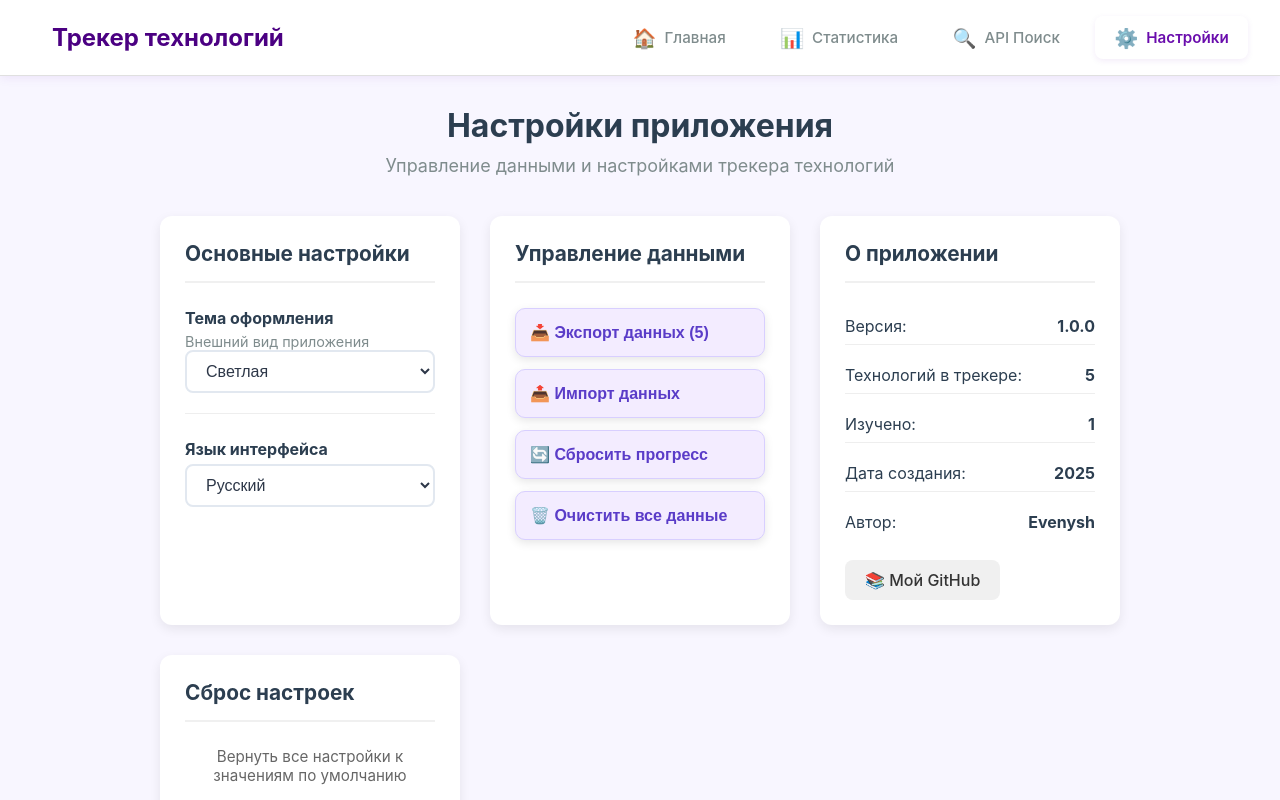
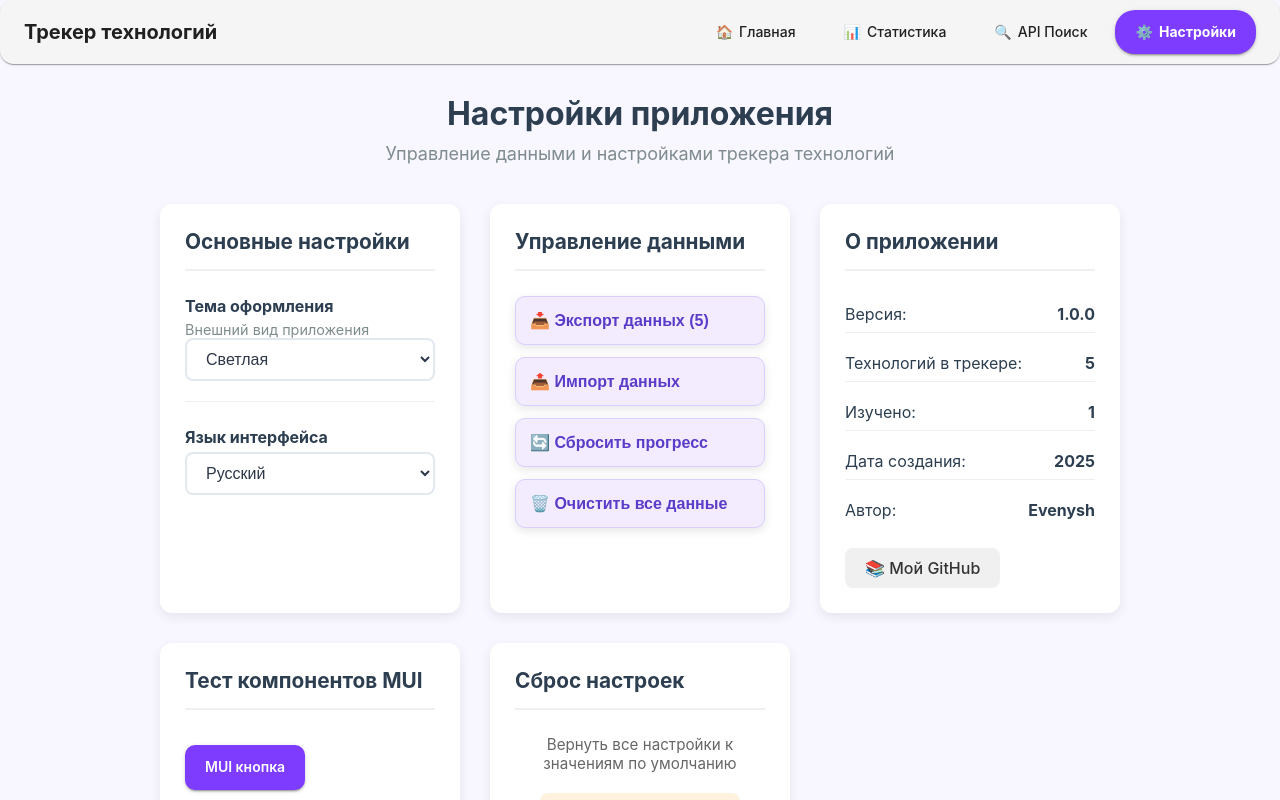
Before and after one commit to Evenysh/technology-tracker, a React (Vite) app: page /settings in a window 1280 px wide. Shown: the top 800 px of the page. Built offline with nearby package versions, Linux system fonts and the light colour scheme.

Commit message:
процесс 26 практики

```diff
--- a/package.json
+++ b/package.json
@@ -13,6 +13,7 @@
   "dependencies": {
     "@emotion/react": "^11.14.0",
     "@emotion/styled": "^11.14.1",
+    "@mui/icons-material": "^7.3.6",
     "@mui/material": "^7.3.6",
     "react": "^19.2.0",
     "react-dom": "^19.2.0",
--- a/pages/Settings.jsx
+++ b/pages/Settings.jsx
@@ -6,20 +6,22 @@ import { translations } from "../src/i18n/translations";
 import { useNotification } from "../src/contexts/NotificationContext";
 import "./Settings.css";
 
+// ⭐ Импорты MUI
+import Button from "@mui/material/Button";
+import Box from "@mui/material/Box";
+
 function Settings() {
   const { technologies, resetAllStatuses, resetAllData } = useTechnologies();
   const { language, changeLanguage } = useLanguage();
   const t = translations[language];
 
-  const { showNotification } = useNotification(); // ⭐ Notification hook
+  const { showNotification } = useNotification();
 
-  // Загружаем настройки
   const [settings, setSettings] = useState(() => {
     const saved = localStorage.getItem("appSettings");
     return saved ? JSON.parse(saved) : { theme: "light", language: "ru" };
   });
 
-  // Применяем тему
   useEffect(() => {
     document.documentElement.classList.toggle(
       "dark-theme",
@@ -314,6 +316,23 @@ function Settings() {
           </div>
         </div>
 
+        {/* 🟣🟣🟣 НОВАЯ СЕКЦИЯ — ТЕСТ MUI 🟣🟣🟣 */}
+        <div className="settings-section">
+          <div className="section-title">
+            <h2>Тест компонентов MUI</h2>
+          </div>
+
+          <Box sx={{ padding: "10px 0" }}>
+            <Button
+              variant="contained"
+              color="primary"
+              onClick={() => showNotification("MUI кнопка работает!", "success")}
+            >
+              MUI кнопка
+            </Button>
+          </Box>
+        </div>
+
         {/* Сброс настроек */}
         <div className="settings-section">
           <div className="section-title">
--- a/src/App.jsx
+++ b/src/App.jsx
@@ -1,9 +1,16 @@
 // src/App.jsx
 import './App.css';
 import { useState, useEffect } from 'react';
-import { BrowserRouter as Router, Routes, Route, Navigate } from 'react-router-dom';
+import {
+  BrowserRouter as Router,
+  Routes,
+  Route,
+  Navigate
+} from 'react-router-dom';
+
 import { useLanguage } from './contexts/LanguageContext';
 import { useTechnologies } from './contexts/TechnologiesContext';
+import { useThemeMode } from './contexts/ThemeContext';        // ⭐ NEW
 import { translations } from './i18n/translations';
 
 import ProgressHeader from './components/ProgressHeader';
@@ -12,6 +19,7 @@ import QuickActions from './components/QuickActions';
 import FilterButtons from './components/FilterButtons';
 import Navigation from './components/Navigation';
 import Notification from './components/Notification';
+import ApiSearch from './components/ApiSearch';
 
 import Stats from '../pages/Stats';
 import Settings from '../pages/Settings';
@@ -19,11 +27,19 @@ import Settings from '../pages/Settings';
 import { LanguageProvider } from './contexts/LanguageContext';
 import { TechnologiesProvider } from './contexts/TechnologiesContext';
 import { NotificationProvider } from './contexts/NotificationContext';
-import ApiSearch from './components/ApiSearch';
+import { ThemeProvider as AppThemeProvider } from './contexts/ThemeContext'; // ⭐ NEW
+
+// MUI Theme
+import { ThemeProvider as MuiThemeProvider } from '@mui/material/styles';
+import { getMuiTheme } from './theme/muiTheme';                 // ⭐ NEW
+
 
 function AppContent() {
   const { language } = useLanguage();
   const t = translations[language];
+
+  const { theme } = useThemeMode();        // ⭐ получение режима темы (light/dark)
+  const muiTheme = getMuiTheme(theme);     // ⭐ создание MUI темы
 
   const {
     technologies,
@@ -31,14 +47,14 @@ function AppContent() {
     toggleStatus,
     markAllCompleted,
     resetAllStatuses,
-    removeTechnology,
+    removeTechnology
   } = useTechnologies();
 
   useEffect(() => {
-    const savedSettings = localStorage.getItem('appSettings');
-    if (savedSettings) {
-      const settings = JSON.parse(savedSettings);
-      if (settings.theme === 'dark') {
+    const saved = localStorage.getItem('appSettings');
+    if (saved) {
+      const parsed = JSON.parse(saved);
+      if (parsed.theme === 'dark') {
         document.documentElement.classList.add('dark-theme');
       }
     }
@@ -47,19 +63,18 @@ function AppContent() {
   const [activeFilter, setActiveFilter] = useState('all');
   const [searchQuery, setSearchQuery] = useState('');
 
-  const statusFilteredTechnologies = technologies.filter((tech) => {
-    if (activeFilter === 'all') return true;
-    return tech.status === activeFilter;
-  });
+  const statusFiltered = technologies.filter((tech) =>
+    activeFilter === 'all' ? true : tech.status === activeFilter
+  );
 
-  const filteredTechnologies = statusFilteredTechnologies.filter((tech) =>
+  const filteredTechnologies = statusFiltered.filter((tech) =>
     tech.title.toLowerCase().includes(searchQuery.toLowerCase()) ||
     tech.description.toLowerCase().includes(searchQuery.toLowerCase())
   );
 
   return (
+    <MuiThemeProvider theme={muiTheme}>
       <div className="App">
-
         <Navigation />
         <Notification />
 
@@ -76,16 +91,18 @@ function AppContent() {
                 <QuickActions
                   onMarkAllCompleted={markAllCompleted}
                   onResetAll={resetAllStatuses}
-                onToggleStatus={toggleStatus}   // ← ДОБАВЛЕНО!
+                  onToggleStatus={toggleStatus}
                 />
 
-              <div className="search-box"
+                <div
+                  className="search-box"
                   style={{
                     margin: '20px 0',
                     padding: '15px',
                     backgroundColor: '#f8f9fa',
-                  borderRadius: '8px',
-                }}>
+                    borderRadius: '8px'
+                  }}
+                >
                   <input
                     type="text"
                     placeholder={t.home.searchPlaceholder}
@@ -96,15 +113,20 @@ function AppContent() {
                       width: '300px',
                       border: '1px solid #ddd',
                       borderRadius: '4px',
-                    marginRight: '10px',
+                      marginRight: '10px'
                     }}
                   />
                   <span style={{ color: '#666' }}>
-                  {t.home.found}: <strong>{filteredTechnologies.length}</strong> {t.home.of} {technologies.length}
+                    {t.home.found}:{' '}
+                    <strong>{filteredTechnologies.length}</strong> {t.home.of}{' '}
+                    {technologies.length}
                   </span>
                 </div>
 
-              <FilterButtons activeFilter={activeFilter} onFilterChange={setActiveFilter} />
+                <FilterButtons
+                  activeFilter={activeFilter}
+                  onFilterChange={setActiveFilter}
+                />
 
                 <div className="technologies-list">
                   {filteredTechnologies.length > 0 ? (
@@ -127,7 +149,13 @@ function AppContent() {
                       />
                     ))
                   ) : (
-                  <p style={{ textAlign: 'center', color: '#666', padding: '40px' }}>
+                    <p
+                      style={{
+                        textAlign: 'center',
+                        color: '#666',
+                        padding: '40px'
+                      }}
+                    >
                       {t.home.noTechnologies}
                     </p>
                   )}
@@ -142,8 +170,10 @@ function AppContent() {
           <Route path="*" element={<Navigate to="/home" replace />} />
         </Routes>
       </div>
+    </MuiThemeProvider>
   );
 }
+
 
 function App() {
   return (
@@ -151,7 +181,9 @@ function App() {
       <NotificationProvider>
         <TechnologiesProvider>
           <LanguageProvider>
+            <AppThemeProvider>
               <AppContent />
+            </AppThemeProvider>
           </LanguageProvider>
         </TechnologiesProvider>
       </NotificationProvider>
--- a/src/components/Navigation.css
+++ b/src/components/Navigation.css
@@ -110,3 +110,25 @@
     padding: 0.6rem;
   }
 }
+
+
+
+/* Оставляем старые стили на случай зависимостей */
+.navigation {
+  display: none; /* MUI заменяет */
+}
+
+/* Чтобы MUI AppBar корректно работал и выглядел одинаково */
+.MuiAppBar-root {
+  background: var(--nav-bg);
+  color: var(--nav-text);
+  backdrop-filter: blur(10px);
+}
+
+.MuiButton-root {
+  transition: 0.2s ease;
+}
+
+.MuiButton-root:hover {
+  opacity: 0.85;
+}
--- a/src/components/Navigation.jsx
+++ b/src/components/Navigation.jsx
@@ -1,49 +1,67 @@
 // src/components/Navigation.jsx
-import { Link, useLocation } from 'react-router-dom';
-import { useLanguage } from '../contexts/LanguageContext';
-import { translations } from '../i18n/translations';
-import './Navigation.css';
+import { Link, useLocation } from "react-router-dom";
+import { useLanguage } from "../contexts/LanguageContext";
+import { translations } from "../i18n/translations";
+
+// === MUI Импорт ===
+import AppBar from "@mui/material/AppBar";
+import Toolbar from "@mui/material/Toolbar";
+import Button from "@mui/material/Button";
+import Typography from "@mui/material/Typography";
+import Box from "@mui/material/Box";
+
+import "./Navigation.css";
 
 function Navigation() {
   const location = useLocation();
   const { language } = useLanguage();
   const t = translations[language];
 
-  // Обновленный список навигационных элементов
   const navItems = [
-    { path: '/', label: t.navigation.home, exact: true, icon: '🏠' },
-    { path: '/stats', label: t.navigation.stats, icon: '📊' },
-    { path: '/api-search', label: t.navigation.apiSearch || 'API Поиск', icon: '🔍' }, // Новая ссылка
-    { path: '/settings', label: t.navigation.settings, icon: '⚙️' },
+    { path: "/", label: t.navigation.home, exact: true, icon: "🏠" },
+    { path: "/stats", label: t.navigation.stats, icon: "📊" },
+    { path: "/api-search", label: t.navigation.apiSearch || "API Поиск", icon: "🔍" },
+    { path: "/settings", label: t.navigation.settings, icon: "⚙️" },
   ];
 
   return (
-    <nav className="navigation">
-      <div className="nav-logo">
-        <h2>
-          <span role="img" aria-label="rocket" style={{ marginRight: '10px' }}></span>
-          {t.navigation.appName || 'Трекер технологий'}
-        </h2>
-      </div>
+    <AppBar position="sticky" color="default" sx={{ boxShadow: 1 }}>
+      <Toolbar sx={{ display: "flex", justifyContent: "space-between" }}>
 
-      <div className="nav-links">
-        {navItems.map(item => (
-          <Link
-            key={item.path}
-            to={item.path}
-            className={`nav-link ${
-              (item.exact ? location.pathname === item.path : location.pathname.startsWith(item.path))
-                ? 'active'
-                : ''
-            }`}
-            title={item.label}
-          >
-            {item.icon && <span className="nav-icon">{item.icon}</span>}
-            <span className="nav-label">{item.label}</span>
-          </Link>
-        ))}
-      </div>
-    </nav>
+        {/* LOGO */}
+        <Typography variant="h6" sx={{ fontWeight: 700 }}>
+          {t.navigation.appName || "Трекер технологий"}
+        </Typography>
+
+        {/* NAVIGATION BUTTONS */}
+        <Box sx={{ display: "flex", gap: 1 }}>
+          {navItems.map((item) => {
+            const isActive = item.exact
+              ? location.pathname === item.path
+              : location.pathname.startsWith(item.path);
+
+            return (
+              <Button
+                key={item.path}
+                component={Link}
+                to={item.path}
+                variant={isActive ? "contained" : "text"}
+                color={isActive ? "primary" : "inherit"}
+                sx={{
+                  textTransform: "none",
+                  fontWeight: isActive ? 700 : 500,
+                  borderRadius: 2,
+                }}
+              >
+                <span style={{ marginRight: 6 }}>{item.icon}</span>
+                {item.label}
+              </Button>
+            );
+          })}
+        </Box>
+
+      </Toolbar>
+    </AppBar>
   );
 }
 
--- /dev/null
+++ b/src/contexts/ThemeContext.jsx
@@ -0,0 +1,46 @@
+// src/contexts/ThemeContext.jsx
+import { createContext, useContext, useState, useEffect } from "react";
+
+const ThemeContext = createContext();
+
+export function ThemeProvider({ children }) {
+  // Загружаем тему из localStorage или ставим светлую по умолчанию
+  const [theme, setTheme] = useState(() => {
+    const saved = localStorage.getItem("appTheme");
+    return saved || "light";
+  });
+
+  // Применяем CSS-класс и сохраняем в localStorage
+  useEffect(() => {
+    if (theme === "dark") {
+      document.documentElement.classList.add("dark-theme");
+    } else {
+      document.documentElement.classList.remove("dark-theme");
+    }
+
+    localStorage.setItem("appTheme", theme);
+  }, [theme]);
+
+  // Переключатель темы
+  const toggleTheme = () => {
+    setTheme((prev) => (prev === "light" ? "dark" : "light"));
+  };
+
+  const value = { theme, setTheme, toggleTheme };
+
+  return (
+    <ThemeContext.Provider value={value}>
+      {children}
+    </ThemeContext.Provider>
+  );
+}
+
+// Основной hook
+export function useTheme() {
+  return useContext(ThemeContext);
+}
+
+// 🔥 ДОБАВЛЯЮ — чтобы App.jsx не ломался
+export function useThemeMode() {
+  return useTheme();
+}
--- a/src/main.jsx
+++ b/src/main.jsx
@@ -1,11 +1,35 @@
 // src/main.jsx
-import React from 'react'
-import ReactDOM from 'react-dom/client'
-import App from './App.jsx'
-import './index.css'
+import React from "react";
+import ReactDOM from "react-dom/client";
+import App from "./App.jsx";
+import "./index.css";
 
-ReactDOM.createRoot(document.getElementById('root')).render(
+// Theme
+import { ThemeProvider } from "@mui/material/styles";
+import { lightTheme, darkTheme } from "./theme/muiTheme.js";
+
+// Контекст темы
+import { ThemeProvider as ThemeModeProvider, useThemeMode } from "./contexts/ThemeContext.jsx";
+
+function AppWithTheme() {
+  // получаем текущий режим темы из твоего ThemeContext
+  const { theme } = useThemeMode();
+
+  // выбираем MUI-тему
+  const muiTheme = theme === "dark" ? darkTheme : lightTheme;
+
+  return (
+    <ThemeProvider theme={muiTheme}>
+      <App />
+    </ThemeProvider>
+  );
+}
+
+ReactDOM.createRoot(document.getElementById("root")).render(
   <React.StrictMode>
-    <App />
-  </React.StrictMode>,
-)
+    {/* глобальный провайдер темы */}
+    <ThemeModeProvider>
+      <AppWithTheme />
+    </ThemeModeProvider>
+  </React.StrictMode>
+);
--- /dev/null
+++ b/src/theme/muiTheme.js
@@ -0,0 +1,80 @@
+// src/theme/muiTheme.js
+import { createTheme } from "@mui/material/styles";
+
+export const getMuiTheme = (mode = "light") =>
+  createTheme({
+    palette: {
+      mode,
+      ...(mode === "light"
+        ? {
+            background: {
+              default: "#fdfcff",
+              paper: "#ffffff",
+            },
+            primary: {
+              main: "#7d3cff",
+            },
+            secondary: {
+              main: "#9b5bff",
+            },
+            text: {
+              primary: "#2c2b3c",
+              secondary: "#4a4959",
+            },
+          }
+        : {
+            background: {
+              default: "#1d1b26",
+              paper: "#2a2735",
+            },
+            primary: {
+              main: "#b388ff",
+            },
+            secondary: {
+              main: "#d1b7ff",
+            },
+            text: {
+              primary: "#ffffff",
+              secondary: "#dcd4ff",
+            },
+          }),
+    },
+
+    typography: {
+      fontFamily: "'Inter', sans-serif",
+      h1: { fontWeight: 700 },
+      h2: { fontWeight: 700 },
+      h3: { fontWeight: 600 },
+      h4: { fontWeight: 600 },
+      h5: { fontWeight: 500 },
+      h6: { fontWeight: 500 },
+      button: { textTransform: "none", fontWeight: 600 },
+    },
+
+    shape: {
+      borderRadius: 10,
+    },
+
+    components: {
+      MuiPaper: {
+        styleOverrides: {
+          root: {
+            borderRadius: 14,
+          },
+        },
+      },
+      MuiButton: {
+        styleOverrides: {
+          root: {
+            borderRadius: 10,
+            padding: "10px 20px",
+          },
+        },
+      },
+    },
+  });
+
+
+// 🔥 Добавляем отдельные экспорты, чтобы исправить ошибку
+export const lightTheme = getMuiTheme("light");
+export const darkTheme = getMuiTheme("dark");
```
Also changed, not shown: pages/Settings.css (+18 -0 lines), src/components/DeadlineForm.css (+11 -7 lines), src/components/Modal.css (+29 -0 lines), src/components/TechnologyCard.css (+58 -12 lines), 1 other file (tests, documents, lock files or other folders). Lines whose indentation alone changed are shown as unchanged.
